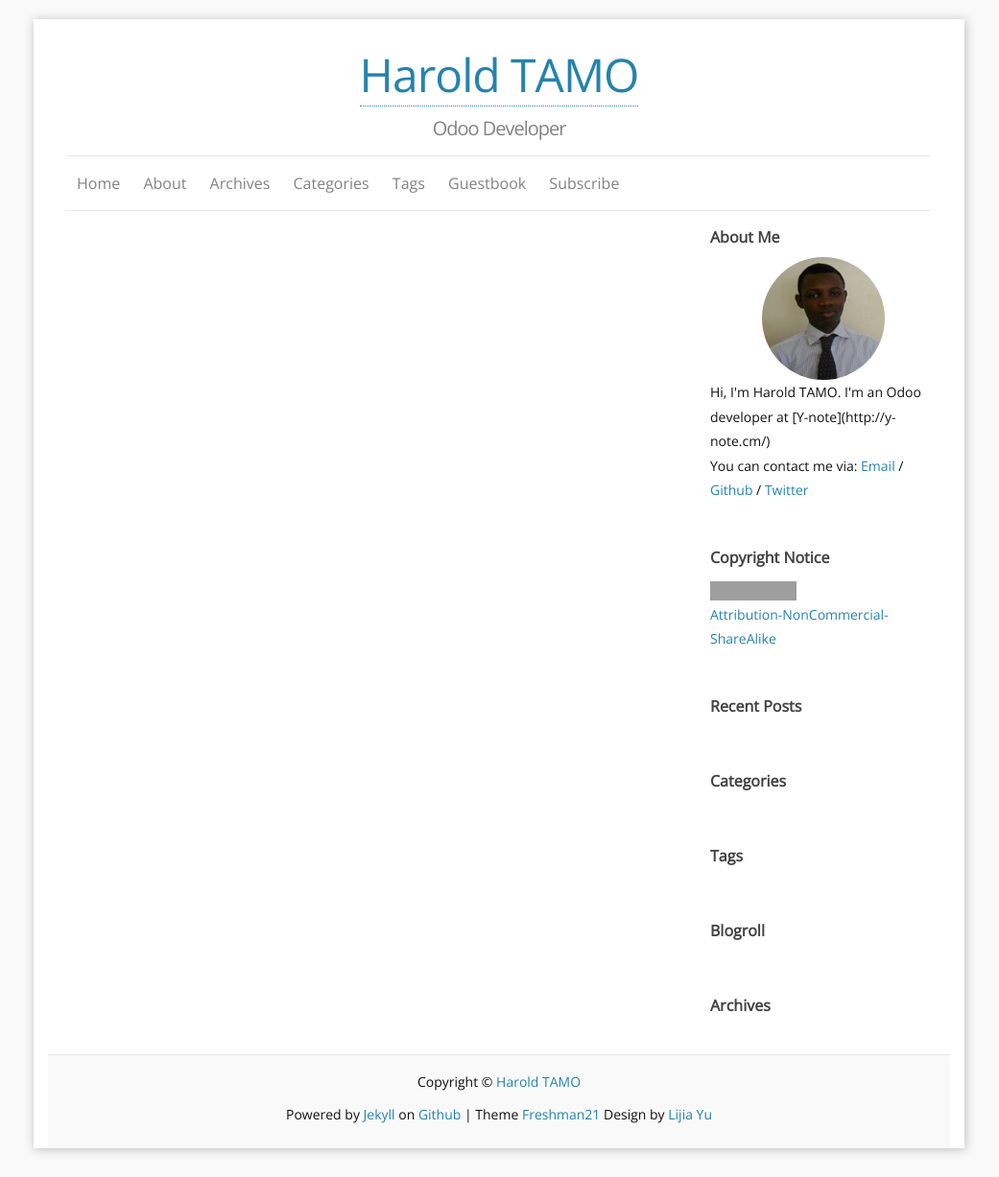
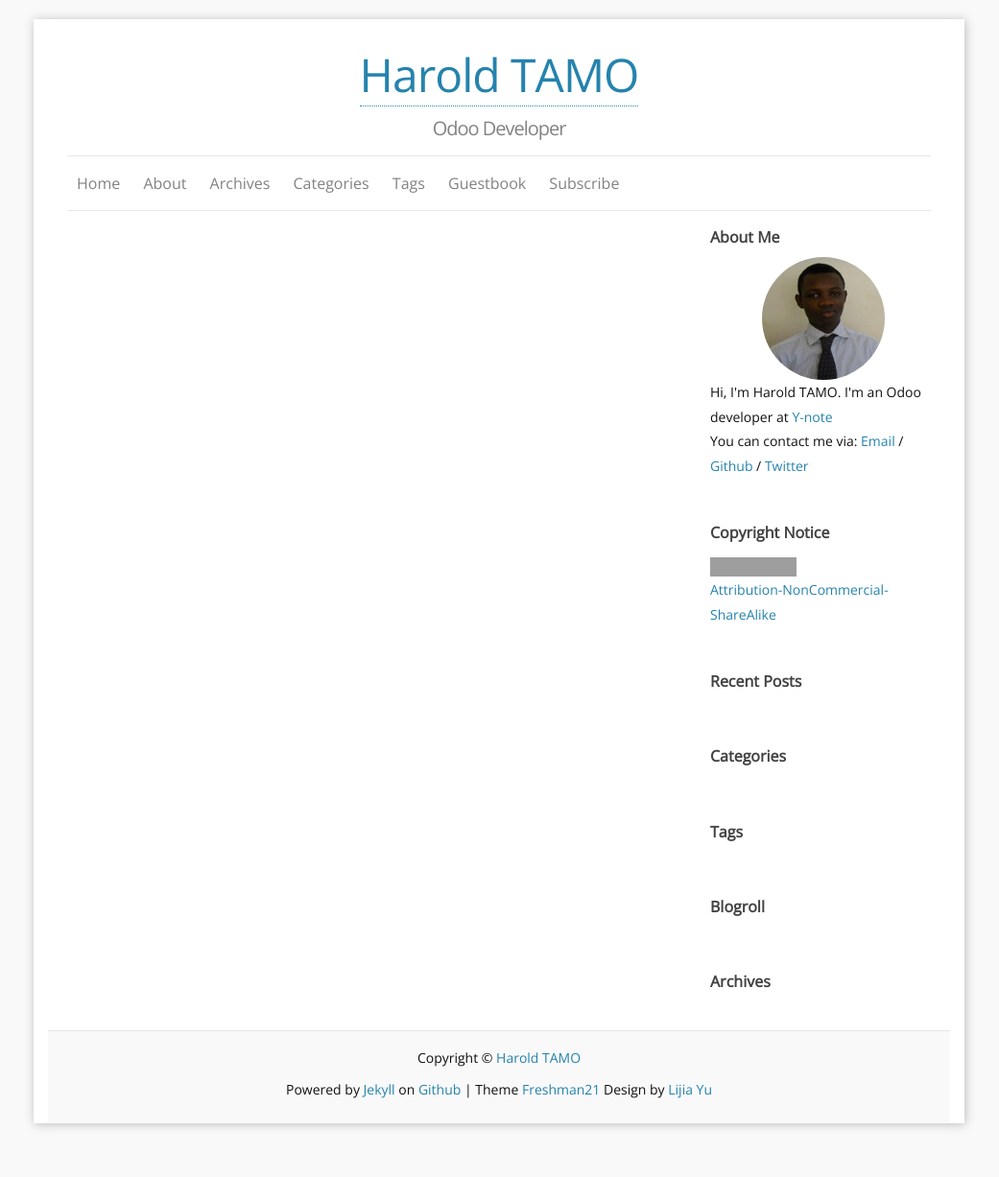
Before and after one commit to haroldtamo/haroldtamo.github.io, a Jekyll site: the page built from index.html, in a window 1280 px wide. Shown: the whole page at 96% size, without its empty margins (120-1161 px from the left). Built offline with Jekyll 4.4.1, drawn with Linux system fonts in a browser that asks for light colours; the list of posts is cut into pages by our own code; after the commit the page ends 1201 px from its top, so only the background shows below that; grey boxes are pictures that could not be loaded.

Commit message:
Update _config.yml

```diff
--- a/_config.yml
+++ b/_config.yml
@@ -14,7 +14,7 @@ twitter_username: halred
 github_username:  haroldtamo
 disqus_shortname: haroldtamo
 favicon:     ""
-aboutme: Hi, I'm Harold TAMO. I'm  an Odoo developer at [Y-note](http://y-note.cm/) # these are shown on aboutme-sidebar.
+aboutme: Hi, I'm Harold TAMO. I'm  an Odoo developer at <a href="http://y-note.cm/">Y-note</a> # these are shown on aboutme-sidebar.
 aboutme_photo: /images/profilhal.jpg # your photo.
 
 
```
